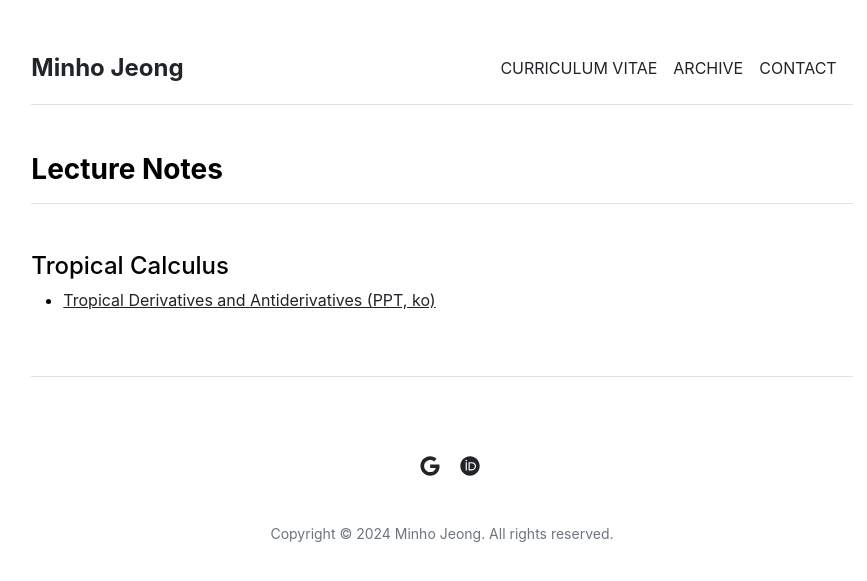
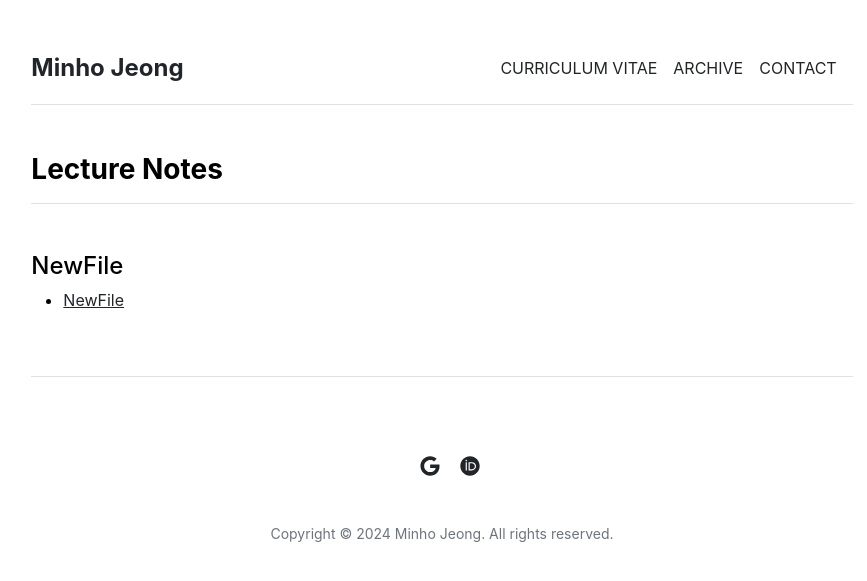
Before and after one commit to mino-jeong/mino-jeong.github.io, a Jekyll site: the page built from archive/lecture-notes.md, in a window 1280 px wide. Shown: the top 581 px of the page, without its empty margins (198-1065 px from the left). Built offline with Jekyll 4.4.1, drawn with Linux system fonts in a browser that asks for light colours.

Commit message:
Update lecture-notes.md

```diff
--- a/archive/lecture-notes.md
+++ b/archive/lecture-notes.md
@@ -3,6 +3,6 @@ layout: page
 title: "Lecture Notes"
 ---
 
-#### Tropical Calculus
+#### NewFile
 
-* [Tropical Derivatives and Antiderivatives (PPT, ko)](/archive/lecture-notes/tropical-calculus-ppt.pdf)
+* [NewFile](/archive/lecture-notes/NewFile)
```
